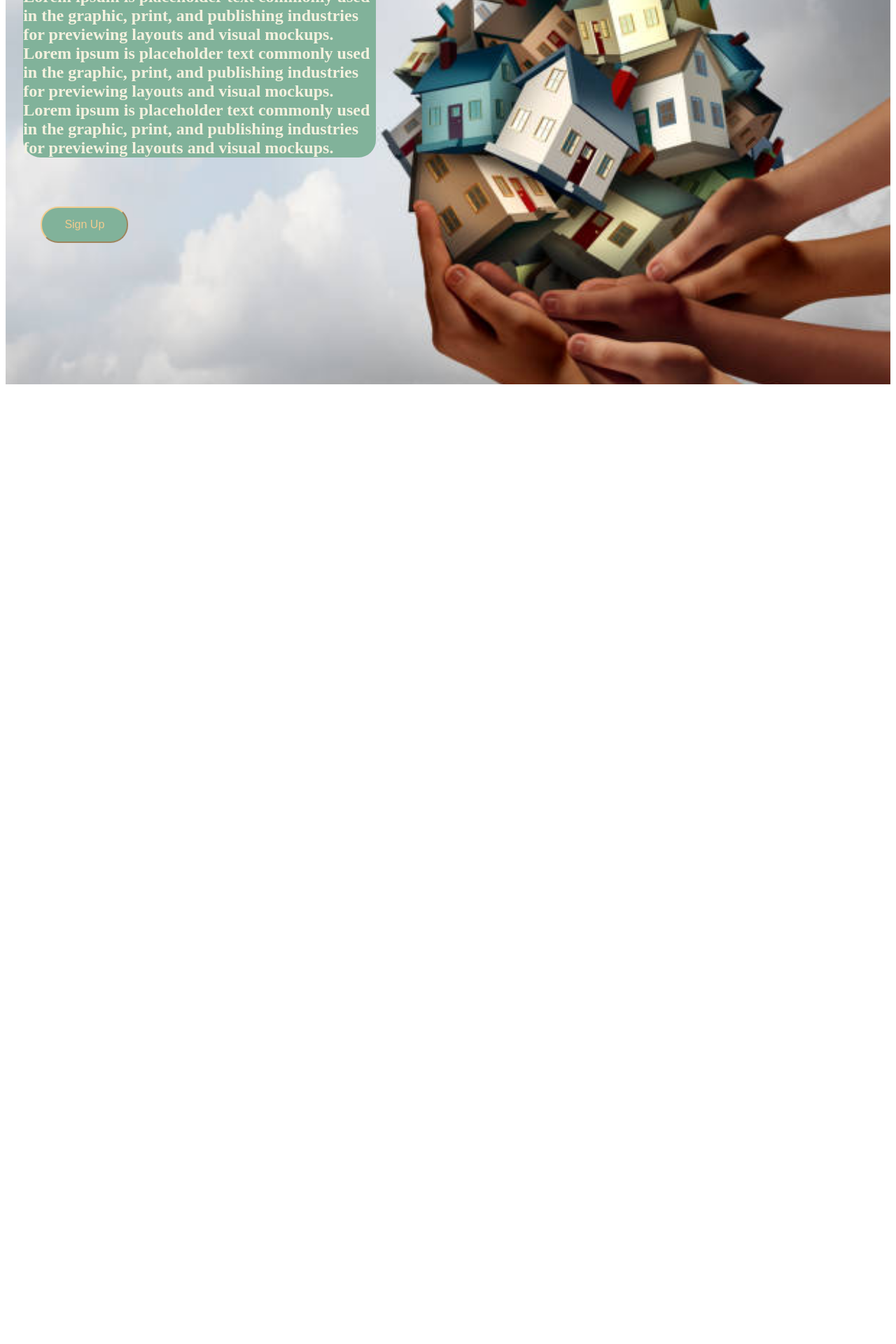
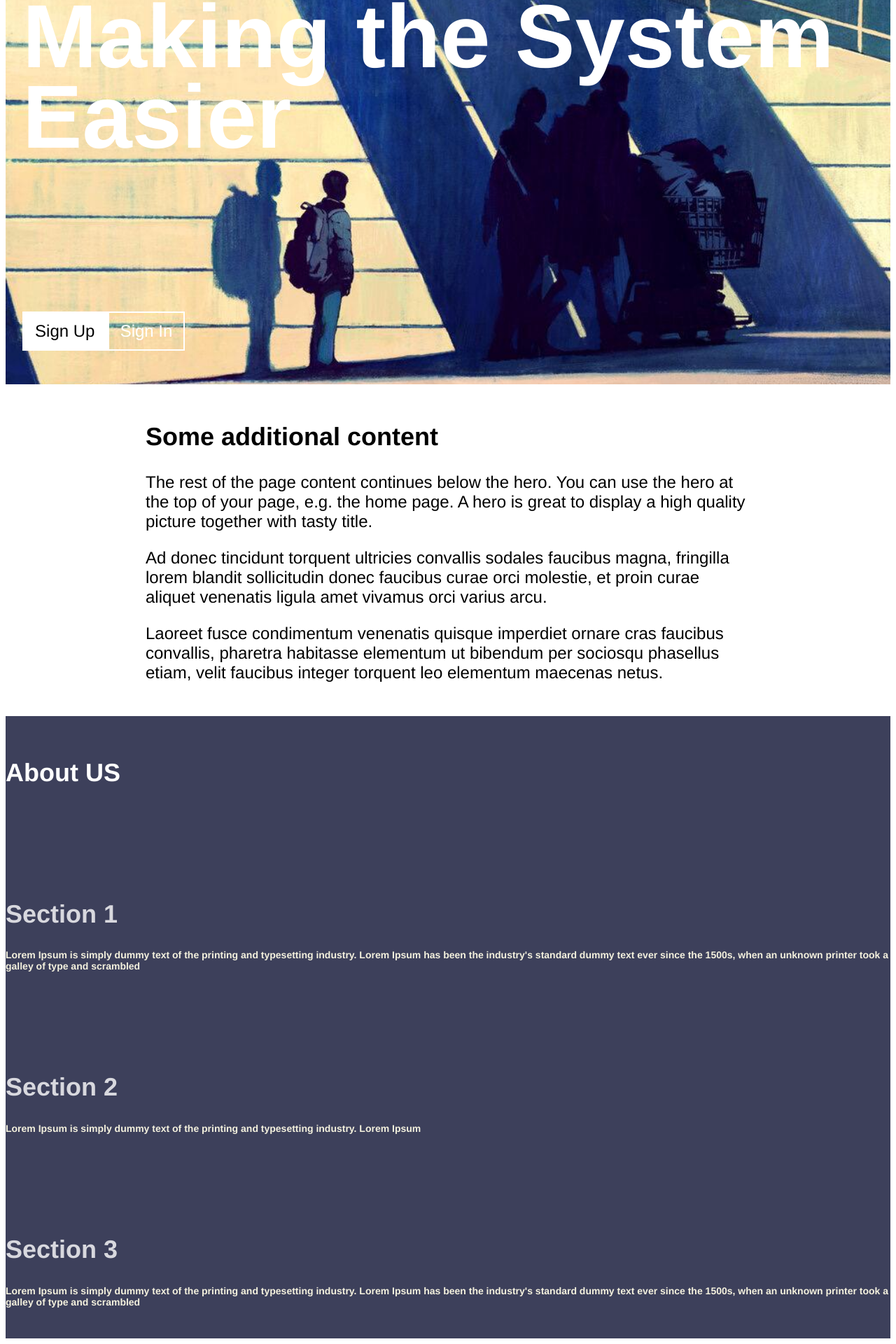
Before and after one commit to Homeful-Civic-Tech/frontend-Project-Repo, a React (Create React App) app in the folder homeful/: page / in a window 1280 px wide. Shown: the part 331-2251 px from the top of the page at 70% size. Before the commit the page ends 888 px from the top, so only its background shows below. Built offline with nearby package versions, Linux system fonts and the light colour scheme.

Commit message:
got infor to render on profile pg from data base

```diff
--- a/homeful/src/CSS/App.css
+++ b/homeful/src/CSS/App.css
@@ -1 +1,127 @@
-/* @import url('https://fonts.googleapis.com/css?family=Source+Sans+Pro:regular,bold,italic&subset=latin,latin-ext'); */
+@import url('https://fonts.googleapis.com/css?family=Source+Sans+Pro:regular,bold,italic&subset=latin,latin-ext');
+body {
+	font-family: 'PT Sans Caption',"Helvetica Neue", Arial, Helvetica, Geneva, sans-serif;
+	font-size: 3vh;
+}
+
+
+#header {
+	display: flex;
+	justify-content: space-between;
+	align-items: center;
+}
+
+#logo {
+  text-decoration: none;
+  color: white;
+  font-size: 5vh;
+  font-weight: bold;
+}
+
+#menu-icon {
+  font-family: Geneva, sans-serif;
+  font-size: 6vh;
+}
+
+
+.hero {
+	display: flex;
+	flex-direction: column;
+	justify-content: space-between;
+	height: 100vh;
+	padding: 1em;
+	box-sizing: border-box;
+	color: white;
+	background: url('../IMGs/homelessfamily.png.jpg') center center no-repeat;
+	background-size: cover;
+}
+
+.hero-title {
+	max-width: 16em;
+	margin: 0;
+	font-size: 12vh;
+	font-weight: bold;
+	line-height: .9;
+}
+
+	@media only screen and (min-width: 32em) { .hero-title { font-size: 16vh; } }
+
+.hero-footer {
+	display: flex;
+	margin-bottom: 1em;
+}
+
+.button {
+	padding: .5em .67em;
+	color: white;
+	text-decoration: none;
+	border: .1em solid white;
+
+}
+
+	.button-primary {
+		color: black;
+		background-color: white;
+	}
+
+article {
+	max-width: 36em;
+	margin: 0 auto;
+	padding: 1em;
+}
+.about{
+	cursor: pointer;
+	background-color:#3d405b;
+	color: #FFFFFF;
+	padding-top: 20px;
+	padding-bottom: 30px;
+
+}
+.about h1 {
+	padding: 10px 0;
+	margin-bottom: 20px;
+}
+.about h2 {
+	opacity: .8;
+}
+.about span {
+	display: flex;
+    flex-wrap: wrap;
+	width: 100px;
+	height: 100px;
+	line-height: 100px;
+	margin:auto;
+	border-radius:50%;
+	font-size: 40px;
+	color: #FFFFFF;
+	opacity: 0.7;
+	/* background-color: #;
+	border: 2px solid #4C0822;
+
+	webkit-transition:all .5s ease;
+ 	moz-transition:all .5s ease;
+ 	os-transition:all .5s ease;
+ 	transition:all .5s ease; */
+
+}
+.about-item:hover span{
+	opacity: 1;
+	border: 2px solid #f2f2f2;
+	font-size: 42px;
+	-webkit-transform: scale(1.1,1.1) rotate(360deg) ;
+	-moz-transform: scale(1.1,1.1) rotate(360deg) ;
+	-o-transform: scale(1.1,1.1) rotate(360deg) ;
+	transform: scale(1.1,1.1) rotate(360deg) ;
+}
+.about-item:hover h2{
+	opacity: 1;
+	-webkit-transform: scale(1.1,1.1)  ;
+	-moz-transform: scale(1.1,1.1)  ;
+	-o-transform: scale(1.1,1.1)  ;
+	transform: scale(1.1,1.1) ;
+}
+.about .lead{
+	color: #f4f1de;
+	font-size: 14px;
+	font-weight: bold;
+}
--- a/homeful/src/CSS/WholeProfile.css
+++ b/homeful/src/CSS/WholeProfile.css
@@ -1,4 +1,7 @@
-
+.userBio{
+    text-align: center;
+    margin-bottom: 1px;
+}
 .EachSave{
     display: flex;
     display: flex;
--- a/homeful/src/Components/App.js
+++ b/homeful/src/Components/App.js
@@ -8,12 +8,10 @@ import VerifyLogin from './VerifyLogin';
 import FeedsPage from './FeedsPage';
 import WholeProfile from './WholeProfile';
 
-
-
 function App() {
-
   return (
     <div className="App">
+      {/* <PostReview/> */}
        <Routes>
         <Route path='/' element={<LandingPage/>}/>
         <Route path='/sign-up' element={<SignUp/>}/>
--- a/homeful/src/Components/LandingPage.js
+++ b/homeful/src/Components/LandingPage.js
@@ -1,12 +1,101 @@
 import React from 'react'
 import Navbar from './Navbar'
-import Body from './Body'
+// import Body from './Body'
+import '../CSS/App.css'
 
 function LandingPage(){
   return (
 <div>
   <Navbar/>
-  <Body/>
+  {/* <Body/> */}
+    <>
+<section className="hero">
+    <header id="header">
+      {/* <a id="logo" href="#">
+        logo
+      </a>
+      <nav>
+        <a id="menu-icon">≡</a>
+      </nav> */}
+    </header>
+    <header className="hero-header">
+      <h1 className="hero-title">Making the System Easier</h1>
+    </header>
+    <footer className="hero-footer">
+      <a className="button button-primary" href="#">
+        Sign Up
+      </a>
+      <a className="button" href="#">
+        Sign In
+      </a>
+    </footer>
+  </section>
+  <article>
+    <h2>Some additional content</h2>
+    <p>
+      The rest of the page content continues below the hero. You can use the
+      hero at the top of your page, e.g. the home page. A hero is great to
+      display a high quality picture together with tasty title.
+    </p>
+    <p>
+      Ad donec tincidunt torquent ultricies convallis sodales faucibus magna,
+      fringilla lorem blandit sollicitudin donec faucibus curae orci molestie,
+      et proin curae aliquet venenatis ligula amet vivamus orci varius arcu.
+    </p>
+    <p>
+      Laoreet fusce condimentum venenatis quisque imperdiet ornare cras faucibus
+      convallis, pharetra habitasse elementum ut bibendum per sociosqu phasellus
+      etiam, velit faucibus integer torquent leo elementum maecenas netus.
+    </p>
+  </article>
+
+  <section className="text-center about">
+  <h1>About US</h1>
+  <div className="container">
+    <div className="row">
+      <div
+        className="col-lg-4 col-sm-6 col-ex-12 about-item wow lightSpeedIn"
+        data-wow-offset={200}
+      >
+        <span className="fa fa-group" />
+        <h2>Section 1</h2>
+        <p className="lead">
+          Lorem Ipsum is simply dummy text of the printing and typesetting
+          industry. Lorem Ipsum has been the industry's standard dummy text ever
+          since the 1500s, when an unknown printer took a galley of type and
+          scrambled
+        </p>
+      </div>
+      <div
+        className="col-lg-4 col-sm-6 col-ex-12 about-item wow lightSpeedIn"
+        data-wow-offset={200}
+      >
+        <span className="fa fa-info" />
+        <h2>Section 2 </h2>
+        <p className="lead">
+          Lorem Ipsum is simply dummy text of the printing and typesetting
+          industry. Lorem Ipsum{" "}
+        </p>
+      </div>
+      <div className="clearfix visible-md-block visible-sm-block" />
+      <div
+        className="col-lg-4 col-sm-6 col-ex-12 about-item wow lightSpeedIn"
+        data-wow-offset={200}
+      >
+        <span className="fa fa-file" />
+        <h2>Section 3</h2>
+        <p className="lead">
+          Lorem Ipsum is simply dummy text of the printing and typesetting
+          industry. Lorem Ipsum has been the industry's standard dummy text ever
+          since the 1500s, when an unknown printer took a galley of type and
+          scrambled
+        </p>
+      </div>
+    </div>
+  </div>
+</section>
+
+  </>
 </div>
 )
 }
--- a/homeful/src/Components/ProfilePage.js
+++ b/homeful/src/Components/ProfilePage.js
@@ -1,27 +1,45 @@
 import React from "react";
-
-const shelters = [{shelter_name: "Castons home", location: "1000 better ave", url: "https://cdn.vox-cdn.com/thumbor/-jJGprIZWpPQ7KD5dSmjcogZfME=/0x0:1000x1000/1200x900/filters:focal(420x420:580x580)/cdn.vox-cdn.com/uploads/chorus_image/image/59517807/10960338_10152734380047881_1861353916523574001_o.0.0.0.0.jpeg", category: "shelter", datesAvaible: "07/08/2020-07/08/2020", },
-{ shelter_name: "Star Bright Family Residence", location: "615 E 104th St Apt 403, Brooklyn, NY 11236", url: "https://cdn.vox-cdn.com/thumbor/-jJGprIZWpPQ7KD5dSmjcogZfME=/0x0:1000x1000/1200x900/filters:focal(420x420:580x580)/cdn.vox-cdn.com/uploads/chorus_image/image/59517807/10960338_10152734380047881_1861353916523574001_o.0.0.0.0.jpeg", category: "shelter", datesAvaible: "07/08/2020-07/08/2020", },
-{ shelter_name: "fosters home for imagary", location: "659 Blake Ave, Brooklyn, NY 11207", url: "https://cdn.vox-cdn.com/thumbor/-jJGprIZWpPQ7KD5dSmjcogZfME=/0x0:1000x1000/1200x900/filters:focal(420x420:580x580)/cdn.vox-cdn.com/uploads/chorus_image/image/59517807/10960338_10152734380047881_1861353916523574001_o.0.0.0.0.jpeg", category: "room", datesAvaible: "07/08/2020-07/08/2020", },
-{shelter_name: "fosters home for imagary", location: "659 Blake Ave, Brooklyn, NY 11207", url: "https://cdn.vox-cdn.com/thumbor/-jJGprIZWpPQ7KD5dSmjcogZfME=/0x0:1000x1000/1200x900/filters:focal(420x420:580x580)/cdn.vox-cdn.com/uploads/chorus_image/image/59517807/10960338_10152734380047881_1861353916523574001_o.0.0.0.0.jpeg", category: "room", datesAvaible: "07/08/2020-07/08/2020", }]
+import {useState, useEffect} from 'react'
 
 
 function ProfilePageSaves(props) {
-    return (
+        return (
             <div className="cards">
-                <div className="names"><h1>{props.obj.shelter_name}</h1></div>
-                <img className = "img" src={props.obj.url} width="320x" height="260px"></img>
-                <p className="location">{props.obj.location}</p>
-                <p className = "available">Available for: {props.obj.datesAvaible}</p>
+                {props.obj.shelter_name ? (
+                    <>
+                        <div className="names"><h1>{props.obj.shelter_name}</h1></div>
+                        <img className = "img" src={props.obj.url} width="320x" height="260px"></img>
+                        <p className="location">{props.obj.location}</p>
+                        <p className = "available">Available for:{props.obj.hours}</p>
+                    </>
+                ) : (
+                    <div>You do not have any reservations</div>
+                )}
             </div>
+        )
+    }
 
-    )
-}
 
 function PostFeed() {
+    let [shelters, getShelters] = useState([]);
+    useEffect(()=>{
+     async function UserShelters () {
+     let info = await fetch('http://localhost:4009/shelters/user/1')
+      .then(response => {
+        if (response.ok){
+          return response.json()
+        }
+        throw response
+      })
+      console.log(info)
+      getShelters(info)
+    }
+      UserShelters()
+
+    },[])
     return (
         <div className='EachSave'>
-            {shelters.map(post => <ProfilePageSaves obj={post} key={post.shelter_name} />)}
+            {shelters.map(post => <ProfilePageSaves obj={post} key={post.shelter_name}/>)}
         </div>
     )
 }
--- a/homeful/src/Components/WholeProfile.js
+++ b/homeful/src/Components/WholeProfile.js
@@ -2,30 +2,31 @@ import ProfilePageSaves from './ProfilePage';
 import FeedsNavbar from './Feedsnav';
 import img_avatar from '../IMGs/img_avatar.png';
 import '../CSS/WholeProfile.css';
+import { modalUnstyledClasses } from '@mui/material';
+import Profiles from './profileUserInfo'
 
 {/* <WholeProfile name="Kayne West" /> */}
 
 
-function ProfileName(props){
-    return(
-     <h1>{props.name}</h1>
-    )
-}
+const style1 = {borderBottom: '1px solid black'};
+const style2 = {borderTop:'1px solid black'};
 
-function WholeProfile(props) {
+function WholeProfile() {
     return (
         <div className="profilepage">
             <FeedsNavbar/>
+            <div className='userBio'>
             <div className="YourSaves">
                 <img className = "profileAvatar" src={img_avatar} alt="Avatar" style={{ width: "100px" }} />
-                <ProfileName name='Kayne West'/>
+                <Profiles/>
             </div>
-            <h2 className='placesYouBook'>Places You've Book:</h2>
+            </div>
+            <h2 style={{...style1, ...style2}} className='placesYouBook'> Places You've Book:</h2>
             <div className='post'>
                 <ProfilePageSaves />
             </div>
         </div>
     )
 }
-// WholeProfile.render(element);
+
 export default WholeProfile
--- /dev/null
+++ b/homeful/src/Components/profileUserInfo.js
@@ -0,0 +1,27 @@
+import React from "react"
+
+
+let Users = [{id:"111111A", firstname:"Baron", lastname:"Renzik", username: "DaBest", email:"Baron@gmail.com", sex:"Female", password: "IloveKittes123", bio: "I'm feeling good about myself cant complain"},
+// {id:"111111B", firstname:"karen", lastname:"hernandez", username: "karebear2000", email:"788Baron@gmail.com", sex:"Female", password: "IamD#1PASS", bio:"im feeling LUCKY"}
+]
+
+function Profiles(prop){
+    return(
+    <>
+    <div>{console.log(prop)}</div>
+     <h1>{prop.obj.username}</h1>
+     <h3>{prop.obj.bio}</h3>
+    </>
+    )
+}
+
+function PostProfile() {
+    return (
+        <div className=''>
+            {Users.map(post => <Profiles obj={post} key={post.id}/>)}
+        </div>
+    )
+}
+
+
+export default PostProfile
```
Also changed, not shown: homeful/src/Components/Reviews.js (+45 -24 lines), homeful/src/IMGs/homelessfamily.png.jpg (added).
